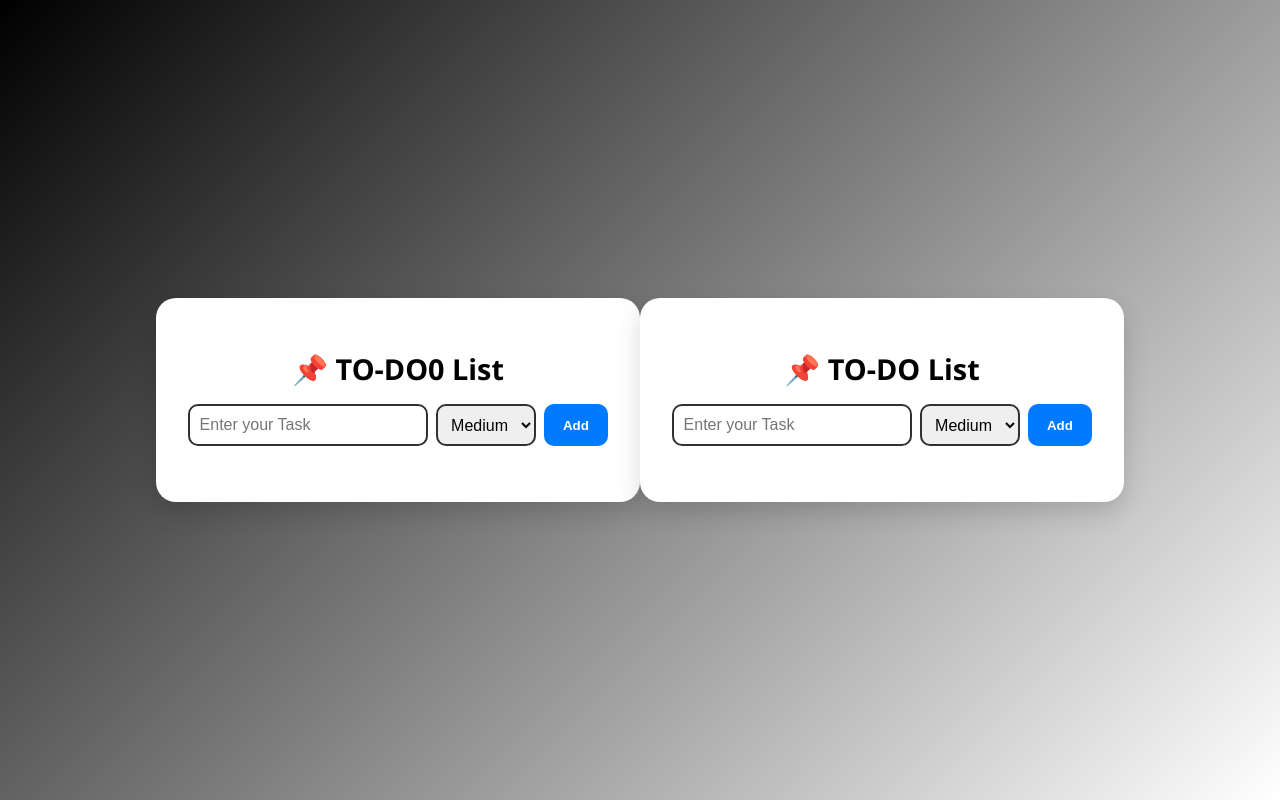
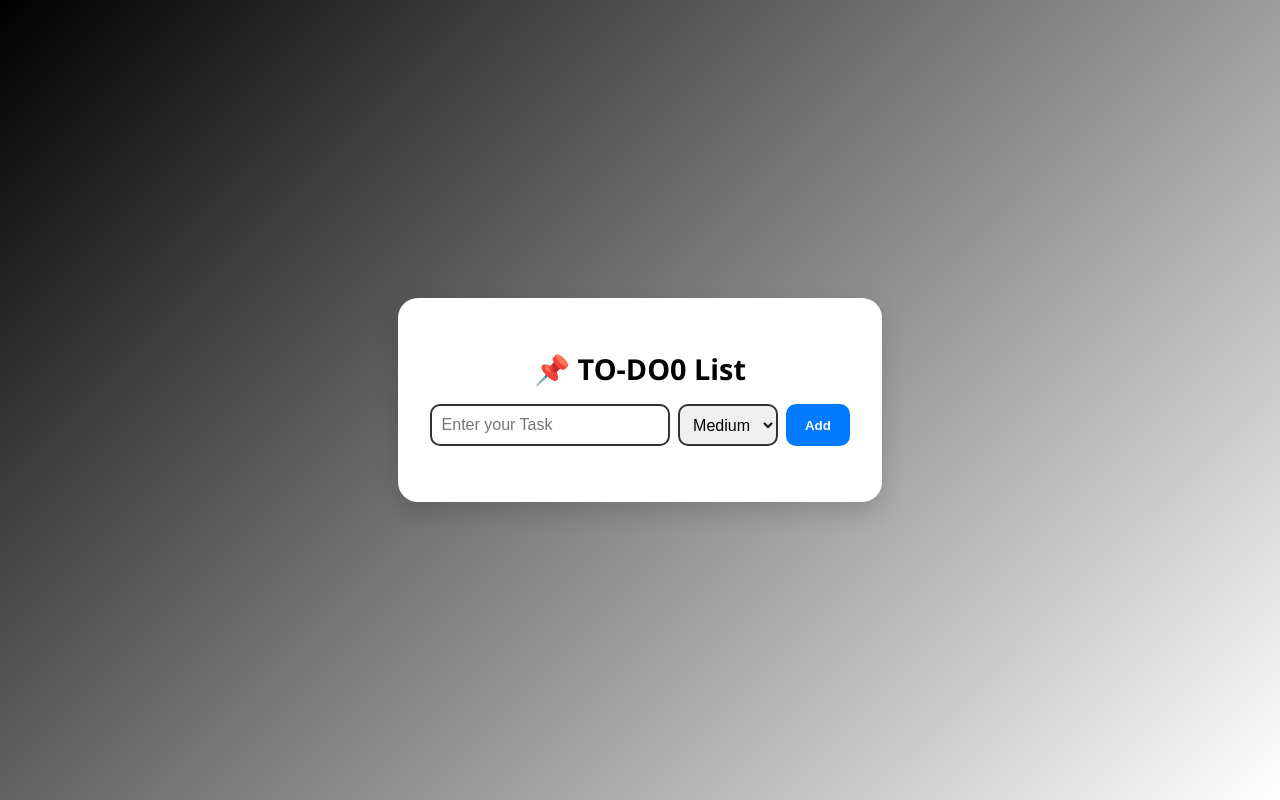
Before and after one commit to Starboy7704/To-Do-List, a plain HTML site: page index.html in a window 1280 px wide. Drawn offline with Linux system fonts and the light colour scheme.

Commit message:
Updated index.html

```diff
--- a/index.html
+++ b/index.html
@@ -23,28 +23,3 @@
   <script src="script.js"></script>
 </body>
 </html>
-<!DOCTYPE html>
-<html lang="en">
-<head>
-  <meta charset="UTF-8">
-  <meta name="viewport" content="width=device-width, initial-scale=1.0">
-  <title>To-Do</title>
-  <link rel="stylesheet" href="styles.css">
-</head>
-<body>
-  <div class="todo-container">
-    <h1>📌 TO-DO List</h1>
-    <div class="input-group">
-      <input type="text" placeholder="Enter your Task" id="task">
-      <select id="priority">
-        <option value="low">Low</option>
-        <option value="medium" selected>Medium</option>
-        <option value="high">High</option>
-      </select>
-      <button onclick="addTask()" id="addBtn">Add</button>
-    </div>
-    <ul id="tasklist"></ul>
-  </div>
-  <script src="script.js"></script>
-</body>
-</html>
```
